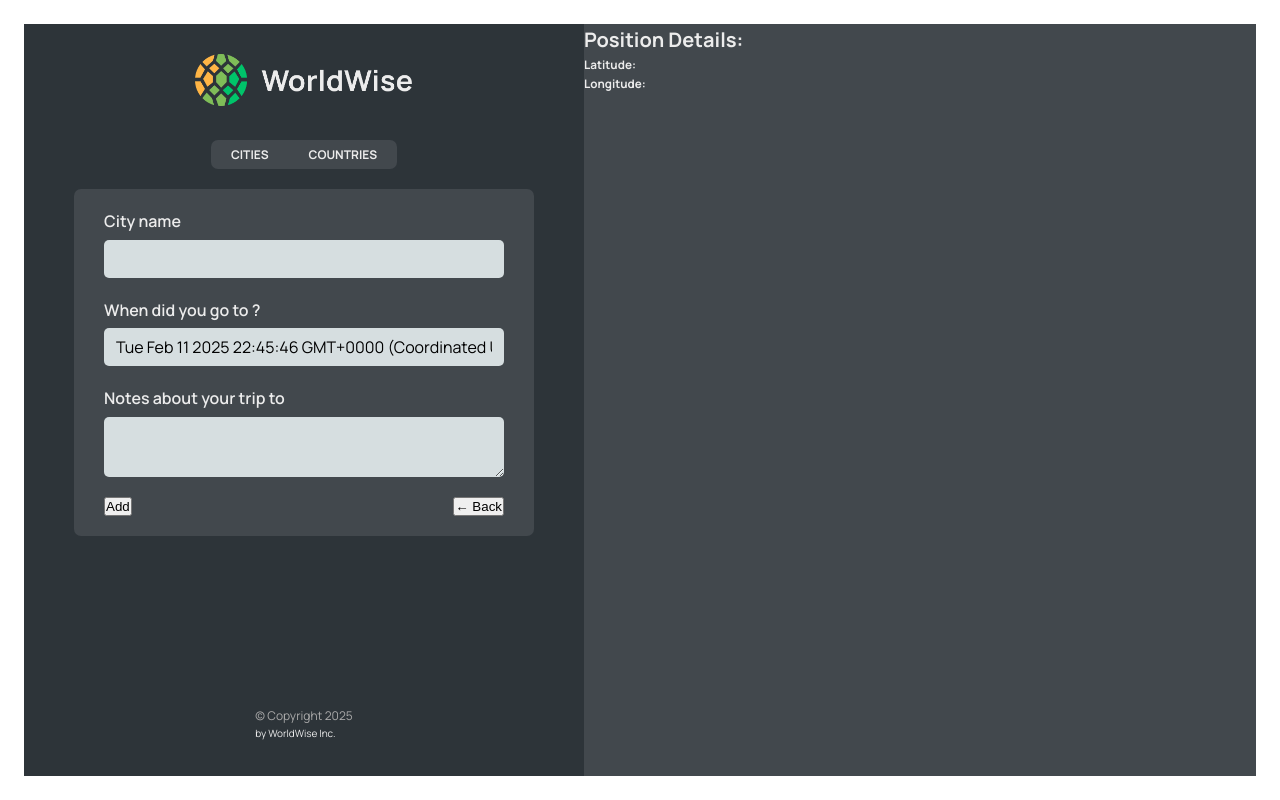
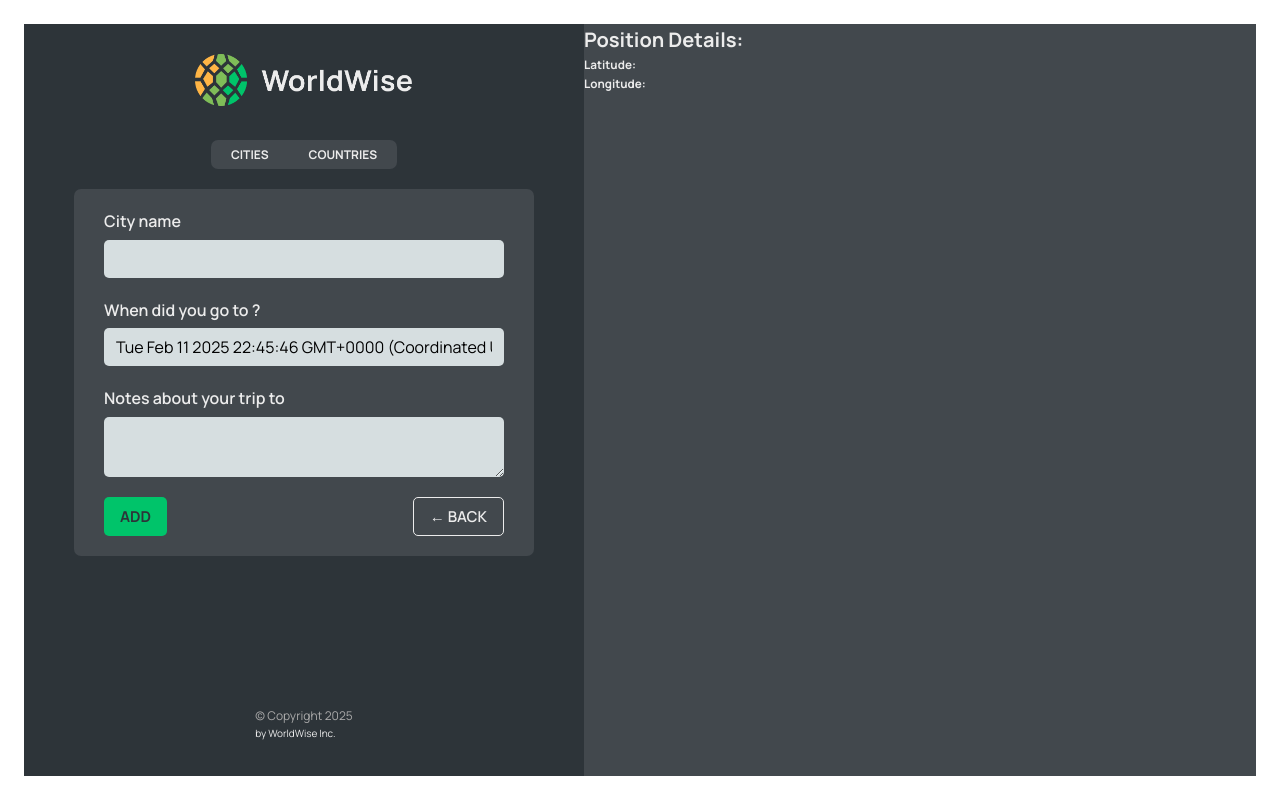
Before and after one commit to emmeiwhite/13-world-wise-react-project, a React (Vite) app: page /app/form in a window 1280 px wide. Built offline with nearby package versions, Linux system fonts and the light colour scheme; data requests are answered from the project's data file.

Commit message:
imran-3.0 create destiny with humility & discipline "figure it out" approach

```diff
--- /dev/null
+++ b/src/components/Button.jsx
@@ -0,0 +1,12 @@
+import styles from './Button.module.css'
+
+const Button = ({ children, onClick, type }) => {
+  return (
+    <button
+      onClick={onClick}
+      className={`${styles[type]} ${styles.btn}`}>
+      {children}
+    </button>
+  )
+}
+export default Button
--- /dev/null
+++ b/src/components/Button.module.css
@@ -0,0 +1,36 @@
+.btn {
+  color: inherit;
+  text-transform: uppercase;
+  padding: 0.8rem 1.6rem;
+  font-family: inherit;
+  font-size: 1.5rem;
+  border: none;
+  border-radius: 5px;
+  cursor: pointer;
+}
+
+/* 3 types of buttons provided. We can use type prop to handle styling of each button */
+.primary {
+  font-weight: 700;
+  background-color: var(--color-brand--2);
+  color: var(--color-dark--1);
+}
+
+.back {
+  font-weight: 600;
+  background: none;
+  border: 1px solid currentColor;
+}
+
+.position {
+  font-weight: 700;
+  position: absolute;
+  z-index: 1000;
+  font-size: 1.4rem;
+  bottom: 4rem;
+  left: 50%;
+  transform: translateX(-50%);
+  background-color: var(--color-brand--2);
+  color: var(--color-dark--1);
+  box-shadow: 0 0.4rem 1.2rem rgba(36, 42, 46, 0.16);
+}
--- a/src/components/Form.jsx
+++ b/src/components/Form.jsx
@@ -1,30 +1,33 @@
 // "https://api.bigdatacloud.net/data/reverse-geocode-client?latitude=0&longitude=0"
 
-import { useState } from "react";
+import { useState } from 'react'
+import Button from './Button'
 
-import styles from "./Form.module.css";
+import styles from './Form.module.css'
+import { useNavigate } from 'react-router-dom'
 
 export function convertToEmoji(countryCode) {
   const codePoints = countryCode
     .toUpperCase()
-    .split("")
-    .map((char) => 127397 + char.charCodeAt());
-  return String.fromCodePoint(...codePoints);
+    .split('')
+    .map(char => 127397 + char.charCodeAt())
+  return String.fromCodePoint(...codePoints)
 }
 
 function Form() {
-  const [cityName, setCityName] = useState("");
-  const [country, setCountry] = useState("");
-  const [date, setDate] = useState(new Date());
-  const [notes, setNotes] = useState("");
+  const [cityName, setCityName] = useState('')
+  const [country, setCountry] = useState('')
+  const [date, setDate] = useState(new Date())
+  const [notes, setNotes] = useState('')
 
+  const navigate = useNavigate()
   return (
     <form className={styles.form}>
       <div className={styles.row}>
         <label htmlFor="cityName">City name</label>
         <input
           id="cityName"
-          onChange={(e) => setCityName(e.target.value)}
+          onChange={e => setCityName(e.target.value)}
           value={cityName}
         />
         {/* <span className={styles.flag}>{emoji}</span> */}
@@ -34,7 +37,7 @@
         <label htmlFor="date">When did you go to {cityName}?</label>
         <input
           id="date"
-          onChange={(e) => setDate(e.target.value)}
+          onChange={e => setDate(e.target.value)}
           value={date}
         />
       </div>
@@ -43,17 +46,24 @@
         <label htmlFor="notes">Notes about your trip to {cityName}</label>
         <textarea
           id="notes"
-          onChange={(e) => setNotes(e.target.value)}
+          onChange={e => setNotes(e.target.value)}
           value={notes}
         />
       </div>
 
       <div className={styles.buttons}>
-        <button>Add</button>
-        <button>&larr; Back</button>
+        <Button type="primary">Add</Button>
+        <Button
+          type="back"
+          onClick={e => {
+            e.preventDefault()
+            navigate(-1)
+          }}>
+          &larr; Back
+        </Button>
       </div>
     </form>
-  );
+  )
 }
 
-export default Form;
+export default Form
```
